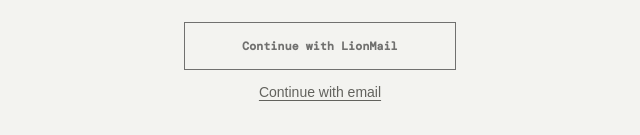
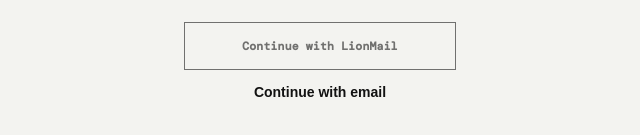
Before and after one commit to ziruiKong/antivergil, a website: page login.html in a window 1280 px wide. Shown: the part 623-758 px from the top of the page, 320-960 px from the left. Drawn offline with Linux system fonts and the light colour scheme.

Commit message:
Make email sign-in typography visibly match privacy style

```diff
--- a/login.css
+++ b/login.css
@@ -278,19 +278,18 @@ a { -webkit-tap-highlight-color: transparent; }
   padding: 12px 0 2px;
   border: 0;
   background: transparent;
-  color: #62625d;
+  color: #121212;
   font-family: Arial, Helvetica, sans-serif;
   font-size: 14px;
-  font-weight: 500;
+  font-weight: 700;
   letter-spacing: 0;
   line-height: 1.5;
   text-align: center;
-  text-decoration: underline;
-  text-underline-offset: 3px;
+  text-decoration: none;
   cursor: pointer;
 }
 .email-register-link:hover,
-.email-back-link:hover { color: var(--ink); }
+.email-back-link:hover { color: var(--ink); text-decoration: none; }
 .email-register-row {
   display: flex;
   align-items: stretch;
--- a/login.html
+++ b/login.html
@@ -8,7 +8,7 @@
   <script>if(/\/login\.html$/i.test(location.pathname))history.replaceState(null,"","/login/"+location.search);</script>
   <link rel="icon" href="assets/favicon.png?v=20261124-favicon-1" type="image/png" />
   <link rel="apple-touch-icon" href="assets/apple-touch-icon.png?v=20261124-favicon-1" />
-  <link rel="stylesheet" href="login.css?v=20261126-privacy-font-2" />
+  <link rel="stylesheet" href="login.css?v=20261126-privacy-font-3" />
 </head>
 <body>
   <main class="login-shell">
```
